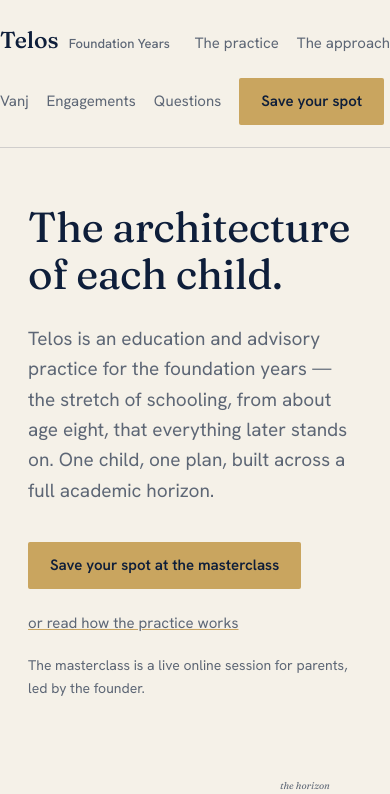
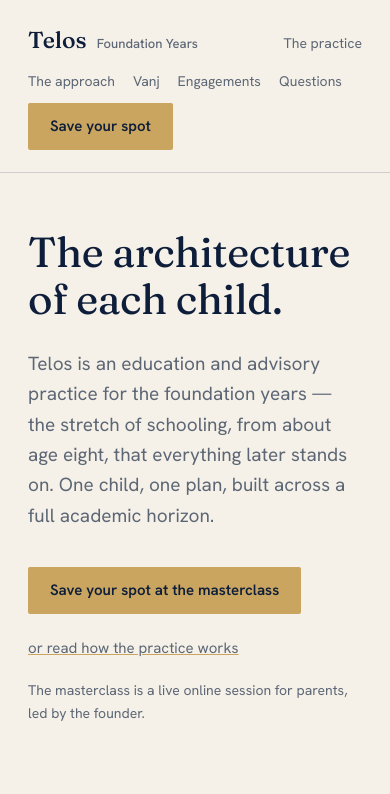
Before and after one commit to telosfy/telos-website, a plain HTML site: page index.html in a window 390 px wide. Shown: the top 794 px of the page. Drawn offline with Linux system fonts and the light colour scheme.

Commit message:
Fix header padding collision; tighten nav wrap on small screens
.nav shorthand padding was overriding .wrap side padding, pushing the
header to the viewport edges; switched to longhand top/bottom padding.

Co-Authored-By: Claude Fable 5 <noreply@anthropic.com>
Claude-Session: https://claude.ai/code/session_01FnQcjzJ8Q5yhubcvJbDdg6

```diff
--- a/index.html
+++ b/index.html
@@ -61,7 +61,7 @@
 
   /* ---------- header ---------- */
   header{border-bottom:1px solid var(--line);background:var(--ivory)}
-  .nav{display:flex;align-items:baseline;gap:28px;padding:22px 0;flex-wrap:wrap}
+  .nav{display:flex;align-items:baseline;gap:16px 28px;padding-top:22px;padding-bottom:22px;flex-wrap:wrap}
   .wordmark{font-family:var(--serif);font-size:23px;font-weight:520;color:var(--navy);text-decoration:none;margin-right:auto}
   .wordmark small{font-family:var(--sans);font-size:13px;font-weight:500;color:var(--muted);margin-left:10px}
   .nav a.link{font-size:15px;color:var(--muted);text-decoration:none}
@@ -168,7 +168,8 @@
     .founder .inner{grid-template-columns:1fr;gap:30px}
     .stage{grid-template-columns:52px 1fr;gap:14px}
     .stage .desc{grid-column:2}
-    .nav{gap:18px}
+    .nav{gap:10px 18px}
+    .nav a.link{font-size:14px}
   }
   @media(prefers-reduced-motion:reduce){
     html{scroll-behavior:auto}
```
